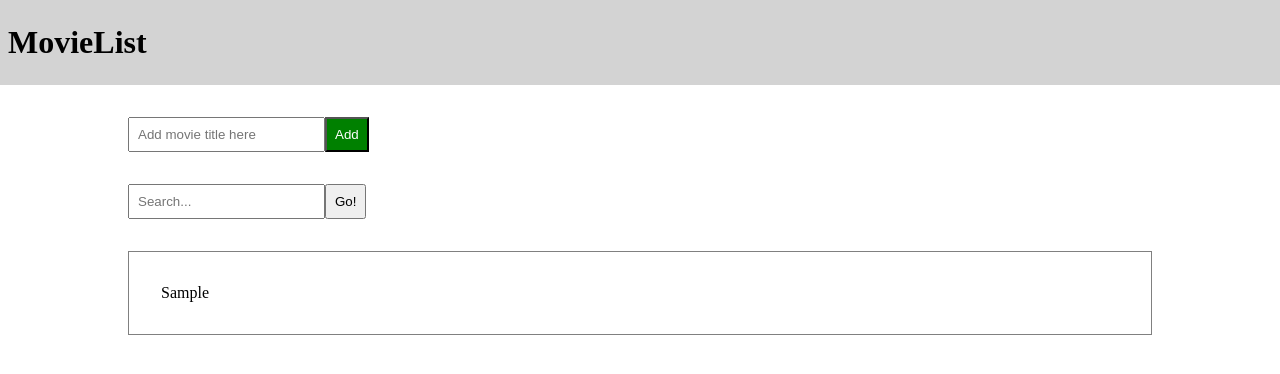
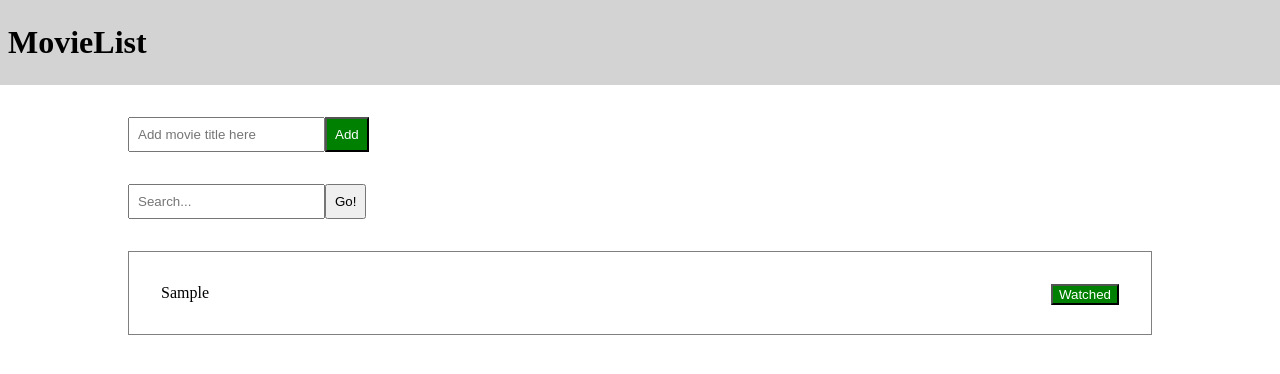
Before and after one commit to AustinAbbott/movies, a React app: page / in a window 1280 px wide. Both pictures are taken after typing "Sample" into the empty fields and a click on the button "Add". Shown: the top 374 px of the page. Built offline with nearby package versions, Linux system fonts and the light colour scheme; the HTML template or start-up script is replaced by a standard one.

Commit message:
add watched button to movies

```diff
--- a/src/components/App.js
+++ b/src/components/App.js
@@ -22,9 +22,8 @@ class App extends React.Component {
 
   addMovie(movie) {
     this.setState({
-      allMovies: [...this.state.allMovies, {title: movie}],
-      searchResults: [...this.state.searchResults, {title: movie}]
-    });
+      allMovies: [...this.state.allMovies, {title: movie, watched: true}]
+    }, ()=> {this.findMovie("")});
   }
 
   render(){
--- a/src/components/Movie.js
+++ b/src/components/Movie.js
@@ -1,8 +1,15 @@
 import React from "react";
 
 const Movie = (props) => {
+  console.log(props.movie);
   return (
-    <div className="lines p2-a"> {props.movie.title}</div>
+    <div className="lines p2-a">
+      <span>
+        {props.movie.title}
+      </span>
+      <button className={`f-r ${props.movie.watched ? "greenbtn" : "graybtn" }`}>Watched</button>
+
+    </div>
   );
 };
 
--- a/src/main.css
+++ b/src/main.css
@@ -33,3 +33,11 @@ h1 {
   background: green;
   color: white;
 }
+.graybtn {
+  background: lightgray;
+  color: gray;
+}
+
+.f-r {
+  float: right;
+}
```
